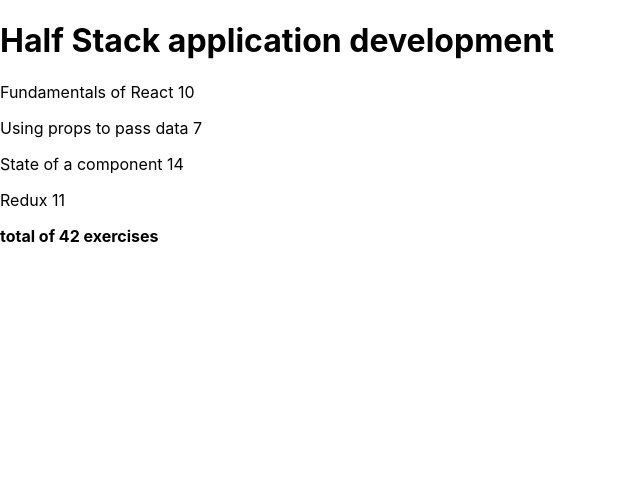
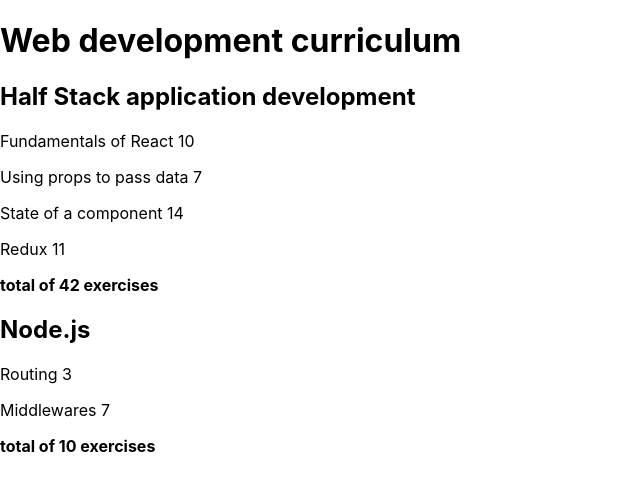
Before and after one commit to PhamDuong01/Full-Stack-Open, a React (Create React App) app: page / in a window 1280 px wide. Shown: the top 490 px of the page, without its empty margins (0-640 px from the left). Built offline with nearby package versions, Linux system fonts and the light colour scheme.

Commit message:
2.4: Course information step9

```diff
--- a/src/App.js
+++ b/src/App.js
@@ -1,9 +1,10 @@
 import Course from "./Course";
 
 const App = () => {
-  const course = {
+  const courses = [
+    {
+      name: "Half Stack application development",
       id: 1,
-    name: "Half Stack application development",
       parts: [
         {
           name: "Fundamentals of React",
@@ -26,9 +27,26 @@
           id: 4,
         },
       ],
-  };
+    },
+    {
+      name: "Node.js",
+      id: 2,
+      parts: [
+        {
+          name: "Routing",
+          exercises: 3,
+          id: 1,
+        },
+        {
+          name: "Middlewares",
+          exercises: 7,
+          id: 2,
+        },
+      ],
+    },
+  ];
 
-  return <Course course={course} />;
+  return <Course courses={courses} />;
 };
 
 export default App;
--- a/src/Course.js
+++ b/src/Course.js
@@ -1,21 +1,31 @@
 const Course = (props) => {
-  const course = props.course;
-  const total = course.parts.reduce((s, p) => {
-    return s + p.exercises;
-  }, 0);
+  const courses = props.courses;
+
   return (
     <div>
-      <h1>{course.name}</h1>
-      {course.parts.map((part) => {
+      <h1>Web development curriculum</h1>
+      {courses.map((course) => {
+        const mycourse = course.parts.map((part) => {
+          return (
+            <p key={part.id}>
+              {part.name} {part.exercises}
+            </p>
+          );
+        });
+        const total = course.parts.reduce((s, p) => {
+          return s + p.exercises;
+        }, 0);
+
         return (
-          <p key={part.id}>
-            {part.name} {part.exercises}
-          </p>
+          <div key={course.id}>
+            <h2>{course.name}</h2>
+            {mycourse}
+            <p>
+              <strong>total of {total} exercises</strong>
+            </p>
+          </div>
         );
       })}
-      <p>
-        <strong> total of {total} exercises</strong>
-      </p>
     </div>
   );
 };
```
Lines whose indentation alone changed are shown as unchanged.
